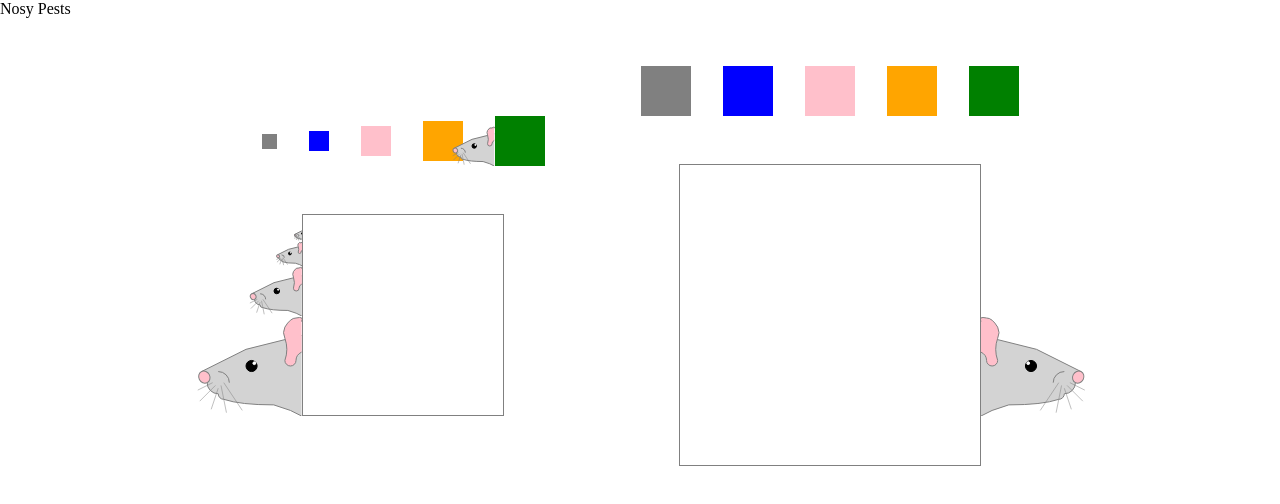
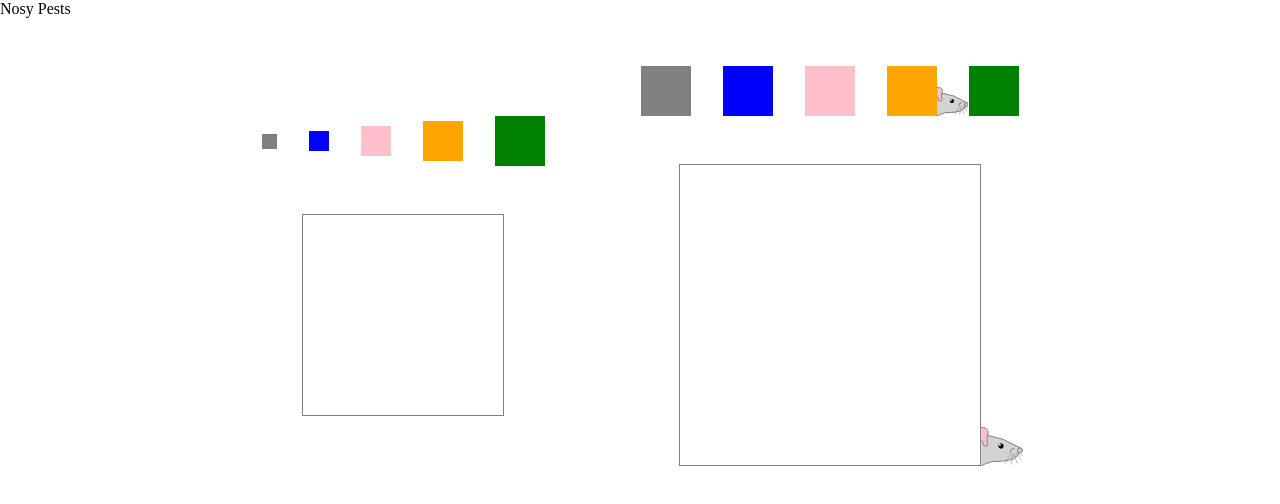
Before and after one commit to chichivika/nosyPests, a React (Create React App) app: page / in a window 1280 px wide. Shown: the top 504 px of the page. Built offline with nearby package versions, Linux system fonts and the light colour scheme.

Commit message:
window resize event

```diff
--- a/src/mouse/mouseUtils.ts
+++ b/src/mouse/mouseUtils.ts
@@ -16,3 +16,5 @@ export const defaultMouseProps: ExistedMouseProps = {
     useNoseAnimation: true,
     className: '',
 };
+
+export type AnimationCount = number | 'infinite';
--- a/src/registrar/AnimationElement.tsx
+++ b/src/registrar/AnimationElement.tsx
@@ -1,6 +1,6 @@
 import React, { useState, useEffect } from 'react';
 import ReactDOM from 'react-dom';
-import { pestsRegistrar, AnimationSettings } from './registrar';
+import { pestsRegistrar, RegisteredObject } from './registrar';
 import { Mouse } from '../mouse/classMouse';
 import InOutMouse from './InOutMouse';
 
@@ -14,61 +14,77 @@ type DomElPosition = {
     top: number;
     bottom: number;
 };
+type AnimationObject = DomElPosition & RegisteredObject;
+
 export default function AnimationElement({ animationPeriodicity = 10, disabled = false }: Props) {
-    const [animationSettings, setAnimationSettings] = useState<AnimationSettings | null>(null);
-    const [domElPosition, setDomElPosition] = useState<DomElPosition | null>(null);
+    const [animationObject, setAnimationObject] = useState<AnimationObject | null>(null);
 
+    const needSetTimer = !disabled && animationObject === null;
     useEffect(() => {
+        if (!needSetTimer) {
+            return;
+        }
+
         let timerId: ReturnType<typeof setTimeout>;
         const animationInterval = animationPeriodicity * 1000;
 
         const doAnimation = () => {
-            if (disabled) {
-                return;
-            }
             const registeredObject = pestsRegistrar.getRandomAnimationObject();
             if (registeredObject === null) {
                 return;
             }
-            const { domEl, ...animationObject } = registeredObject;
+            const { domEl } = registeredObject;
             const domRect = domEl.getBoundingClientRect();
 
-            setAnimationSettings(animationObject);
-            setDomElPosition({
+            setAnimationObject({
                 left: domRect.left,
                 right: domRect.right,
                 top: domRect.top,
                 bottom: domRect.bottom,
+                ...registeredObject,
             });
             timerId = setTimeout(doAnimation, animationInterval);
         };
 
         timerId = setTimeout(doAnimation, animationInterval);
 
+        return () => {
+            if (timerId) {
+                clearInterval(timerId);
+            }
+        };
+    }, [animationPeriodicity, needSetTimer]);
+
+    useEffect(() => {
         function onResize() {
-            clearInterval(timerId);
+            if (animationObject === null) {
+                return;
+            }
+
+            const { domEl } = animationObject;
+            const domRect = domEl.getBoundingClientRect();
+            setAnimationObject({
+                ...animationObject,
+                left: domRect.left,
+                right: domRect.right,
+                top: domRect.top,
+                bottom: domRect.bottom,
+            });
         }
         window.addEventListener('resize', onResize);
 
         return () => {
-            if (timerId) {
-                clearInterval(timerId);
-            }
-            window.addEventListener('resize', onResize);
+            window.removeEventListener('resize', onResize);
         };
-    }, [animationPeriodicity, disabled]);
+    });
 
     const pestsNode = pestsRegistrar.pestsDomContainer;
 
-    if (disabled || animationSettings === null || domElPosition === null) {
+    if (disabled || animationObject === null) {
         return null;
     }
 
-    if (animationSettings.animationName !== 'mouse') {
-        return null;
-    }
-
-    const { animationDirection, animationHeight } = animationSettings;
+    const { animationDirection, animationHeight } = animationObject;
     const isTurnedLeft = animationDirection === 'left';
     const height = animationHeight;
     const width = Mouse.getWidthByHeight(height);
@@ -77,12 +93,17 @@ export default function AnimationElement({ animationPeriodicity = 10, disabled =
         <InOutMouse
             left={
                 isTurnedLeft
-                    ? domElPosition.left - width + window.scrollX
-                    : domElPosition.right + window.scrollX
+                    ? animationObject.left - width + window.scrollX
+                    : animationObject.right + window.scrollX
             }
-            top={domElPosition.bottom - height - animationSettings.animationBottom + window.scrollY}
+            top={animationObject.bottom - height - animationObject.animationBottom + window.scrollY}
             height={height}
             animationDirection={animationDirection}
+            animationDelay={0}
+            onAnimationEnd={() => {
+                pestsRegistrar.setObjectIsNotShowing(animationObject.key);
+                setAnimationObject(null);
+            }}
         />,
         pestsNode,
     );
--- a/src/registrar/AnimationRegistrar.tsx
+++ b/src/registrar/AnimationRegistrar.tsx
@@ -1,19 +1,29 @@
-import React, { useRef, useEffect, ReactElement } from 'react';
+import React, { useEffect, ReactElement, useImperativeHandle, useRef, RefObject } from 'react';
 import { pestsRegistrar, UserAnimationSettings } from './registrar';
 
 type Props = UserAnimationSettings & {
     children: ReactElement;
+    ref?: RefObject<HTMLElement | null>;
 };
 
-export default function AnimationRegistrar({ children, ...animationSettings }: Props) {
-    const childRef = useRef(null);
+export default function AnimationRegistrar({ children, ref, ...animationSettings }: Props) {
     const Child = React.Children.only(children);
+    const childRef = useRef<HTMLElement>(null);
+
+    useImperativeHandle(ref, () => childRef.current, []);
 
     useEffect(() => {
         if (childRef.current === null) {
             return;
         }
-        pestsRegistrar.registerNodeAnimation({ ...animationSettings, domEl: childRef.current });
+        const animationKey = pestsRegistrar.registerNodeAnimation({
+            ...animationSettings,
+            domEl: childRef.current,
+        });
+
+        return () => {
+            pestsRegistrar.unregisterNodeAnimation(animationKey);
+        };
     });
 
     return React.cloneElement(Child, { ref: childRef });
--- a/src/registrar/InOutMouse.tsx
+++ b/src/registrar/InOutMouse.tsx
@@ -1,18 +1,19 @@
 /* eslint-disable @typescript-eslint/no-unused-vars */
-import React, { useState, useRef, useEffect } from 'react';
+import React from 'react';
 import styled, { keyframes, css } from 'styled-components';
 import SVGMouse from '../mouse/SVGMouse';
 import { Mouse } from '../mouse/classMouse';
-import { MouseProps, defaultMouseProps } from '../mouse/mouseUtils';
+import { MouseProps, defaultMouseProps, AnimationCount } from '../mouse/mouseUtils';
 
 type Props = MouseProps & {
     left?: number;
     right?: number;
     top?: number;
     bottom?: number;
-    animationPause?: number;
     animationDuration?: number;
     animationDelay?: number;
+    animationCount?: AnimationCount;
+    onAnimationEnd?: () => void;
 };
 const keyFramesInOut = (width: number, isTurnedLeft: boolean) => keyframes`
     0% {
@@ -54,20 +55,36 @@ const StyledFixedMouseCnt = styled.div<{
 function getPxStringIfExists(number?: number): string | undefined {
     return typeof number === 'number' ? `${number}px` : undefined;
 }
-const getAnimationRule = (width: number, isTurnedLeft: boolean, animationDuration: number) => css`
-    ${keyFramesInOut(width, isTurnedLeft)} ${animationDuration}s linear infinite;
+const getAnimationRule = ({
+    width,
+    isTurnedLeft,
+    animationDuration,
+    animationCount,
+}: {
+    width: number;
+    isTurnedLeft: boolean;
+    animationDuration: number;
+    animationCount: AnimationCount;
+}) => css`
+    ${keyFramesInOut(width, isTurnedLeft)} ${animationDuration}s linear ${animationCount};
 `;
 const StyledMovedMouseCnt = styled.div<{
     $width: number;
     $isTurnedLeft: boolean;
     $animationDuration: number;
     $animationDelay: number;
+    $animationCount: AnimationCount;
 }>(
     (props) => css`
         position: relative;
         left: ${props.$isTurnedLeft ? `${props.$width}px` : undefined};
         right: ${props.$isTurnedLeft ? undefined : `${props.$width}px`};
-        animation: ${getAnimationRule(props.$width, props.$isTurnedLeft, props.$animationDuration)};
+        animation: ${getAnimationRule({
+            width: props.$width,
+            isTurnedLeft: props.$isTurnedLeft,
+            animationDuration: props.$animationDuration,
+            animationCount: props.$animationCount,
+        })};
         animation-delay: ${props.$animationDelay}s;
     `,
 );
@@ -76,45 +93,19 @@ export default function InOutMouse({
     right,
     top,
     bottom,
-    animationPause = 20,
     animationDuration = 6,
     animationDelay = 0,
+    animationCount = 1,
+    onAnimationEnd,
     ...mouseProps
 }: Props) {
     const { height, animationDirection, className, ...restMouseProps } = {
         ...defaultMouseProps,
         ...mouseProps,
     };
-    const [showMouse, setShowMouse] = useState<boolean>(true);
-    const prevShowMouse = useRef<boolean>(true);
-
-    useEffect(() => {
-        if (prevShowMouse.current === true && showMouse === false) {
-            prevShowMouse.current = showMouse;
-            if (animationPause <= 0) {
-                return;
-            }
-            const timerId = setTimeout(() => {
-                setShowMouse(true);
-            }, animationPause * 1000);
-
-            return () => {
-                if (timerId) {
-                    clearTimeout(timerId);
-                }
-            };
-        }
-        if (showMouse !== prevShowMouse.current) {
-            prevShowMouse.current = showMouse;
-        }
-    }, [showMouse, animationPause]);
 
     const width = Mouse.getWidthByHeight(height);
     const isTurnedLeft = animationDirection === 'left';
-
-    if (!showMouse) {
-        return null;
-    }
 
     return (
         <StyledFixedMouseCnt
@@ -130,8 +121,9 @@ export default function InOutMouse({
                 $isTurnedLeft={isTurnedLeft}
                 $animationDuration={animationDuration}
                 $animationDelay={animationDelay}
+                $animationCount={animationCount}
                 onAnimationEnd={() => {
-                    setShowMouse(false);
+                    onAnimationEnd?.();
                 }}
             >
                 <SVGMouse
--- a/src/registrar/MouseWrapper.tsx
+++ b/src/registrar/MouseWrapper.tsx
@@ -1,5 +1,5 @@
 /* eslint-disable @typescript-eslint/no-unused-vars */
-import React, { ReactElement } from 'react';
+import React, { ReactElement, useState, useRef, useEffect } from 'react';
 import styled from 'styled-components';
 import { Mouse } from '../mouse/classMouse';
 import { MouseProps, defaultMouseProps } from '../mouse/mouseUtils';
@@ -20,6 +20,7 @@ const StyledMouseWrapper = styled.div`
 export default function MouseWrapper({
     children,
     bottom = 0,
+    animationPause = 20,
     disabled = false,
     ...inOutProps
 }: Props) {
@@ -31,16 +32,44 @@ export default function MouseWrapper({
     const width = Mouse.getWidthByHeight(height);
     const isTurnedLeft = animationDirection === 'left';
 
+    const [doingAnimation, setDoingAnimation] = useState<boolean>(true);
+    const prevDoingAnimation = useRef<boolean>(true);
+
+    useEffect(() => {
+        if (prevDoingAnimation.current === true && doingAnimation === false) {
+            prevDoingAnimation.current = doingAnimation;
+            if (animationPause <= 0) {
+                return;
+            }
+            const timerId = setTimeout(() => {
+                setDoingAnimation(true);
+            }, animationPause * 1000);
+
+            return () => {
+                if (timerId) {
+                    clearTimeout(timerId);
+                }
+            };
+        }
+        if (doingAnimation !== prevDoingAnimation.current) {
+            prevDoingAnimation.current = doingAnimation;
+        }
+    }, [doingAnimation, animationPause]);
+
+    const needShowMouse = !disabled && doingAnimation;
     return (
         <StyledMouseWrapper>
             {children}
-            {!disabled && (
+            {needShowMouse && (
                 <InOutMouse
                     left={isTurnedLeft ? -width : undefined}
                     right={isTurnedLeft ? undefined : -width}
                     bottom={bottom}
                     height={height}
                     animationDirection={animationDirection}
+                    onAnimationEnd={() => {
+                        setDoingAnimation(false);
+                    }}
                     {...restInOutProps}
                 />
             )}
```
Also changed, not shown: src/App.tsx (+9 -3 lines), src/registrar/registrar.ts (+20 -5 lines).
